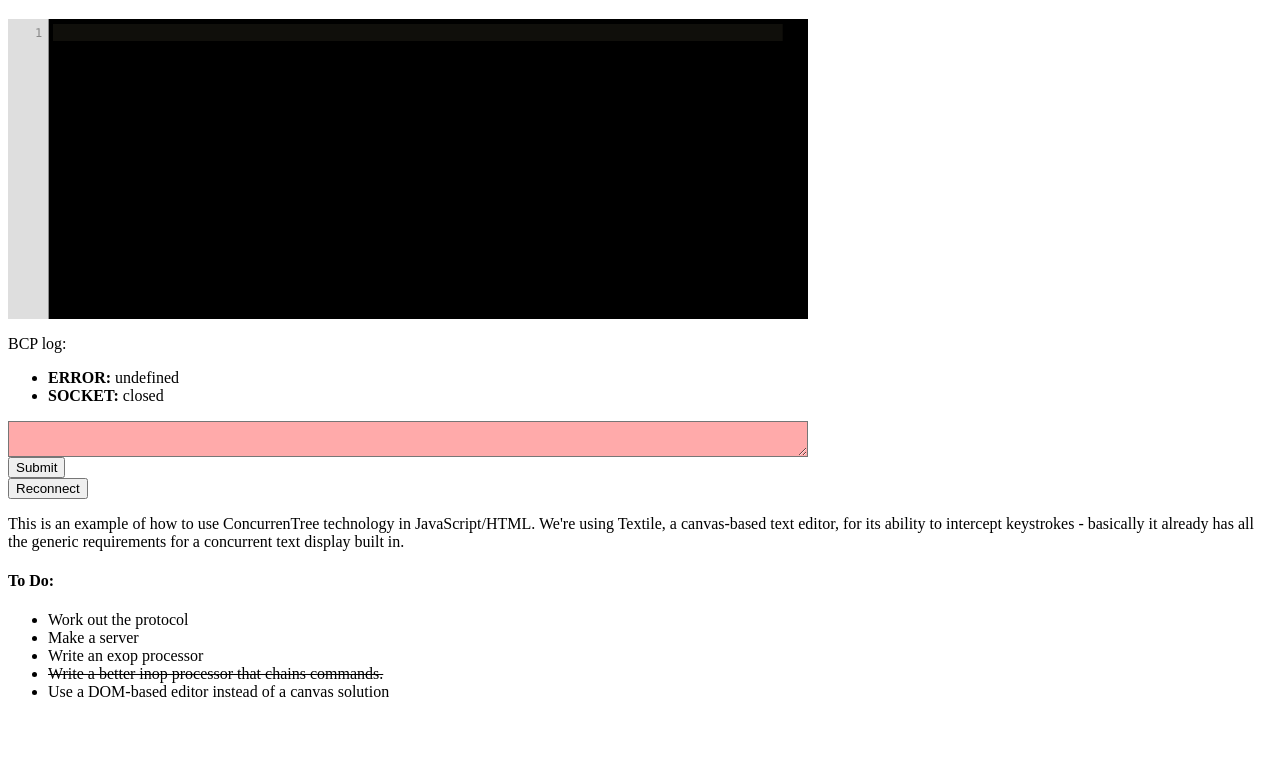
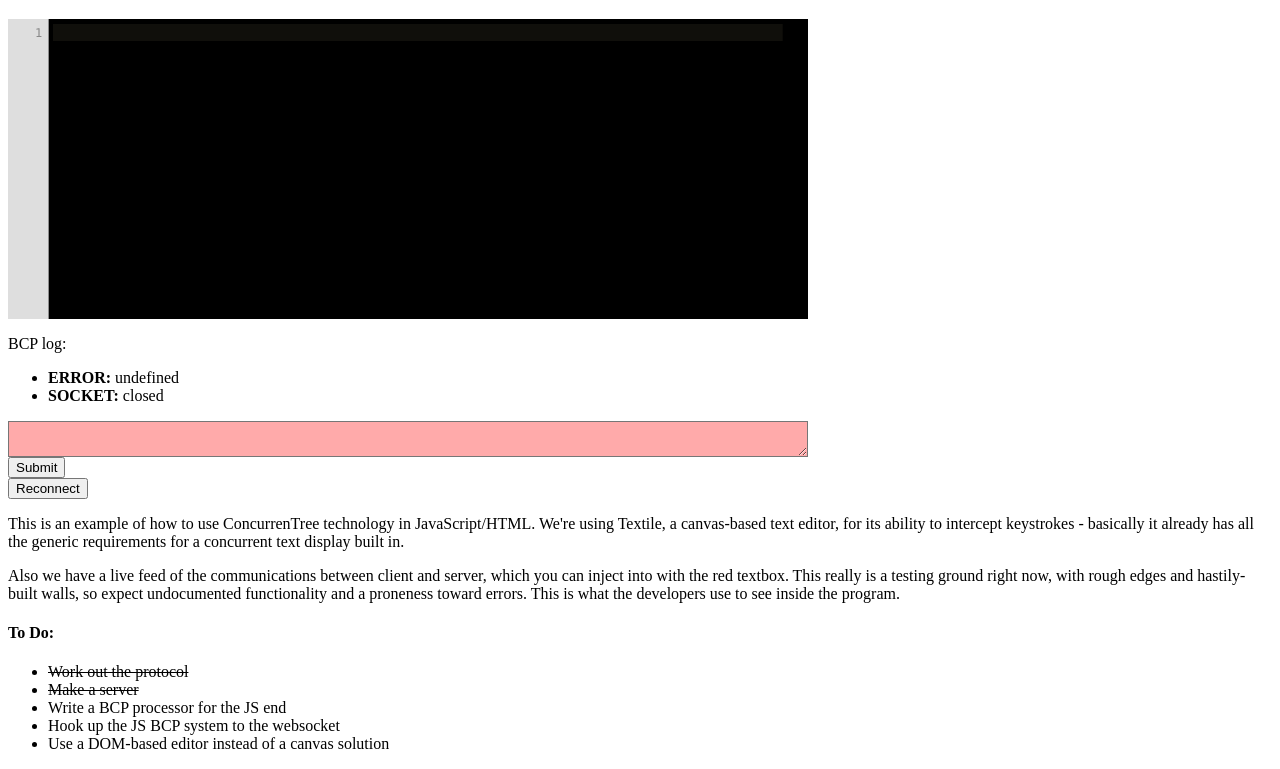
Before and after one commit to MaddieM4/ConcurrenTree, a plain HTML site: page jsclient/client.html in a window 1280 px wide. Shown: the part 170-939 px from the top of the page. Before the commit the page ends 887 px from the top, so only its background shows below. Drawn offline with Linux system fonts and the light colour scheme.

Commit message:
Updated the text and title in JS client

```diff
--- a/jsclient/client.html
+++ b/jsclient/client.html
@@ -1,6 +1,6 @@
 <html>
 <head>
-	<title>JS CTree/Textile Example</title>
+	<title>Orchard Test Platform</title>
 
 	<script src="jquery-1.4.2.min.js"></script>
 	<script src="textile-editor.min.js"></script>
@@ -42,18 +42,25 @@ BCP log:
 <input type="button", value="Reconnect" id="reconnectbutton"/>
 </p>
 <footer>
-This is an example of how to use ConcurrenTree technology in
+<p>This is an example of how to use ConcurrenTree technology in
 JavaScript/HTML. We're using Textile, a canvas-based text
 editor, for its ability to intercept keystrokes - basically
 it already has all the generic requirements for a concurrent
-text display built in.
+text display built in.</p>
+
+<p>Also we have a live feed of the communications between client
+and server, which you can inject into with the red textbox.
+This really is a testing ground right now, with rough edges
+and hastily-built walls, so expect undocumented functionality
+and a proneness toward errors. This is what the developers use
+to see inside the program.</p>
 
 <h4>To Do:</h4>
 <ul>
-	<li>Work out the protocol</li>
-	<li>Make a server</li>
-	<li>Write an exop processor</li>
-	<li><s>Write a better inop processor that chains commands.</s></li>
+	<li><s>Work out the protocol</s></li>
+	<li><s>Make a server</s></li>
+	<li>Write a BCP processor for the JS end</li>
+	<li>Hook up the JS BCP system to the websocket</li>
 	<li>Use a DOM-based editor instead of a canvas solution</li>
 </ul>
 </footer>
```
